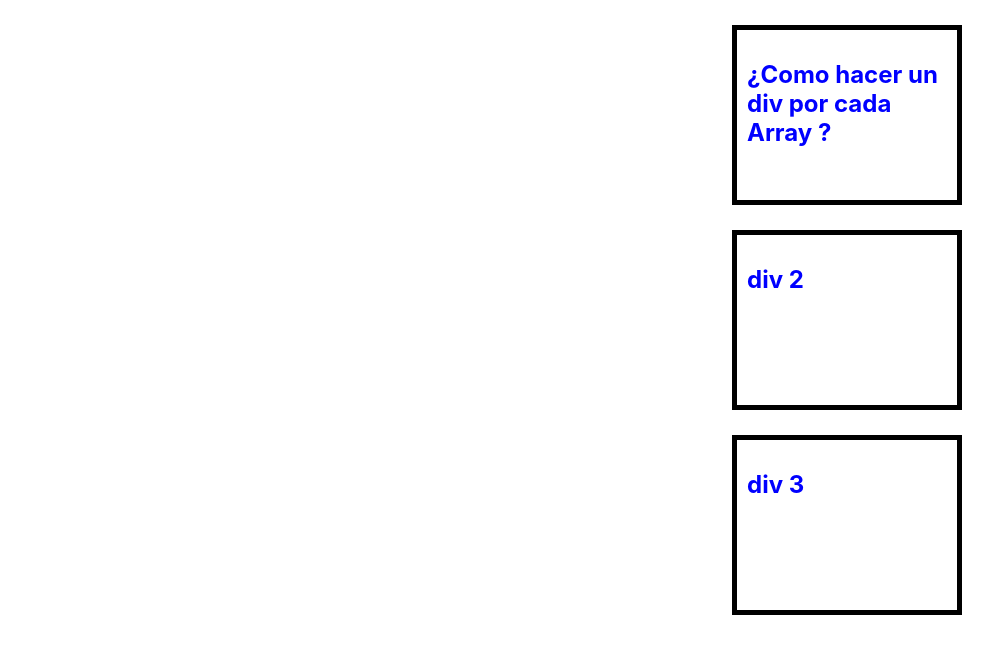
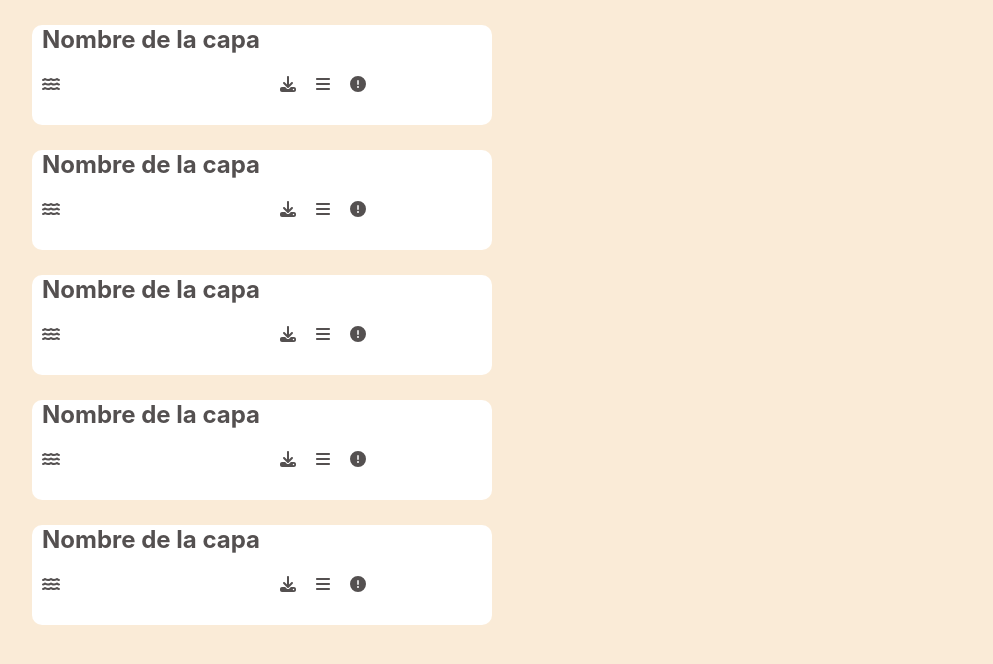
Before and after one commit to LeandroLopez-lean/como-hacer-un-div-por-cada-elemento-de-un-array, a React (Create React App) app: page / in a window 1280 px wide. Shown: the top 664 px of the page, without its empty margins (68-1061 px from the left). Built offline with nearby package versions, Linux system fonts and the light colour scheme.

Commit message:
megorado de css

```diff
--- a/package.json
+++ b/package.json
@@ -3,6 +3,9 @@
   "version": "0.1.0",
   "private": true,
   "dependencies": {
+    "@fortawesome/fontawesome-free": "^6.4.0",
+    "@fortawesome/free-solid-svg-icons": "^6.4.0",
+    "@fortawesome/react-fontawesome": "^0.2.0",
     "@testing-library/jest-dom": "^5.16.5",
     "@testing-library/react": "^13.4.0",
     "@testing-library/user-event": "^13.5.0",
--- a/src/App.css
+++ b/src/App.css
@@ -1,15 +1,37 @@
 .App {
-  color: blue;
+  color: rgb(84, 80, 80);
+
+}
+body{
+  background-color:antiquewhite;
 
 }
 .div{
-  border: 5px black solid;
-  width: 200px;
-  height: 150px;
+  background-color: white;
+  border-radius: 10PX; /* me queda hacerle la sombro */
+  width: 450px;
+  height: 100px;
   margin-top: 25px;
-  margin-left: 800px;
-  padding: 10px;
+  margin-left: 100px;
+  padding-left: 10px;
 }
+.water-icon{
+  padding-left: -110;
+  align-items:flex-end;
+}
+.descarga {
+  padding-left: 220px;
+  align-items:flex-end;
+}
+.menu-icon{
+  padding-left: 20px;
+  align-items:flex-end;
+}
+.exclamation-icon{
+  padding-left: 20px;
+  align-items:flex-end;
+}
+
 
 @media (prefers-reduced-motion: no-preference) {
   .App-logo {
--- a/src/App.js
+++ b/src/App.js
@@ -1,17 +1,25 @@
 import React from 'react';
 import './App.css';
 import Cards from './Cards';
+import '@fortawesome/fontawesome-free/css/all.css';
+
 
 function App() {
   const texto = [];
   texto.push({
-    texto: '¿Como hacer un div por cada Array ?',
+    texto: 'Nombre de la capa',
   });
   texto.push({
-    texto: 'div 2',
+    texto: 'Nombre de la capa',
   });
   texto.push({
-    texto: 'div 3',
+    texto: 'Nombre de la capa',
+  });
+  texto.push({
+    texto: 'Nombre de la capa',
+  });
+  texto.push({
+    texto: 'Nombre de la capa',
   });
 
   return (
--- a/src/Cards.js
+++ b/src/Cards.js
@@ -1,12 +1,22 @@
 import React from 'react';
+import { FontAwesomeIcon } from '@fortawesome/react-fontawesome';
+import { faDownload } from '@fortawesome/free-solid-svg-icons';
+import { faBars } from '@fortawesome/free-solid-svg-icons';
+import { faExclamationCircle, } from '@fortawesome/free-solid-svg-icons';
+import { faWater } from '@fortawesome/free-solid-svg-icons';
 import './App.css';
 
 function Cards({ data }) {
   return (
     <div>
-      {data.map((cards, index) => (
+      {data.map((cards) => (
         <div className='div'>
           {cards.texto && <h2>{cards.texto}</h2>}
+          <FontAwesomeIcon icon={faWater} className="water-icon" />
+          <FontAwesomeIcon className='descarga' icon={faDownload} />
+          <FontAwesomeIcon icon={faBars} className="menu-icon" />
+          <FontAwesomeIcon icon={faExclamationCircle} className="exclamation-icon" />
+
         </div>
       ))}
     </div>
```
Also changed, not shown: src/Card.js (added, +16 -0 lines), 1 other file (tests, documents, lock files or other folders).
